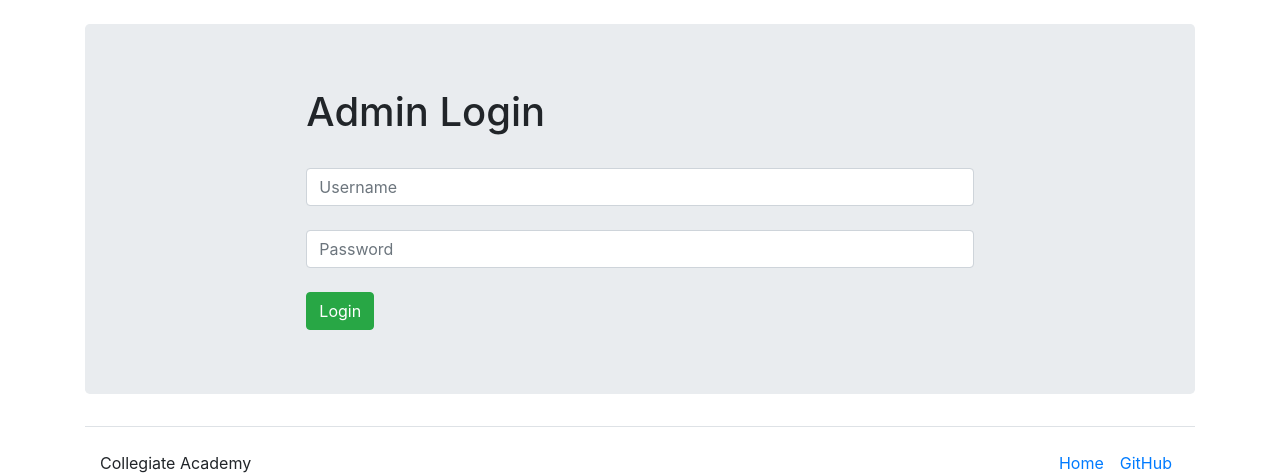
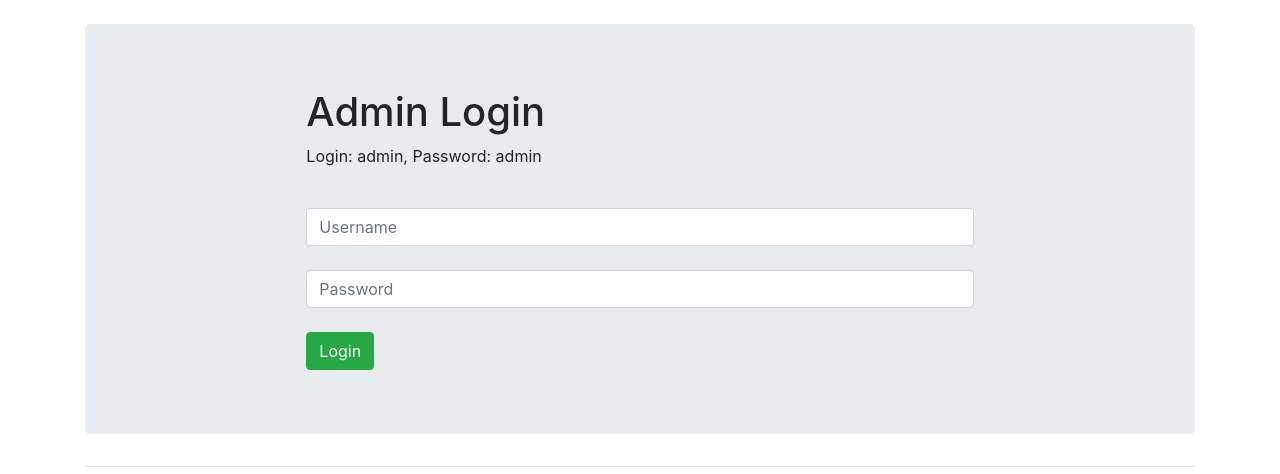
Before and after one commit to rayray404/schooldb, a Flask app: page /admin-login in a window 1280 px wide. Shown: the part 56-530 px from the top of the page. Run offline with Flask 3, Linux system fonts and the light colour scheme; some libraries are stand-ins or nearby versions.

Commit message:
nov 30 final

```diff
--- a/main.py
+++ b/main.py
@@ -120,6 +120,6 @@ def admin_login():
     return render_template('admin_login.html', error=error)
 
 if __name__ == "__main__":
-    # from waitress import serve
-    # serve(app, host="0.0.0.0", port=8080)
+    from waitress import serve
+    serve(app, host="0.0.0.0", port=8080)
     app.run(debug=True)
--- a/templates/admin_login.html
+++ b/templates/admin_login.html
@@ -9,6 +9,7 @@
 <div class="jumbotron">
   <div class="col-sm-8 mx-auto">
     <h1>Admin Login</h1>
+    <p>Login: admin, Password: admin</p>
     <br>
     <form action="" method="post">
       <input type="text" class="form-control" placeholder="Username" name="username" value="{{
```
Also changed, not shown: school.db, 3 other files.
